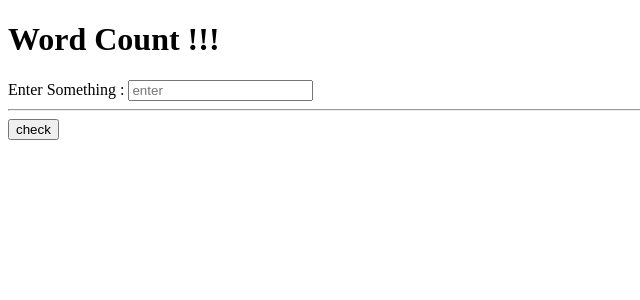
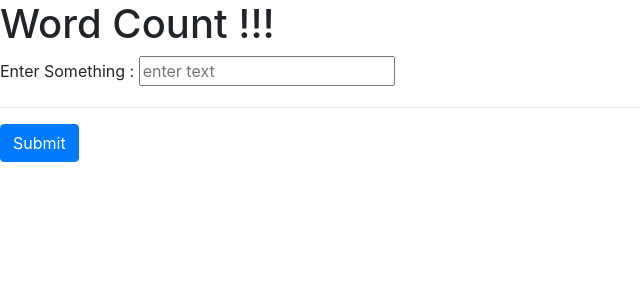
Before and after one commit to dhruven-god/Word-Count, a Django app: page / in a window 1280 px wide. Shown: the top 300 px of the page, without its empty margins (0-640 px from the left). Run offline with Django 3.2, Linux system fonts and the light colour scheme; some libraries are stand-ins or nearby versions.

Commit message:
added little styling

```diff
--- a/templates/home.html
+++ b/templates/home.html
@@ -3,14 +3,20 @@
 <head>
     <meta charset="UTF-8">
     <meta name="viewport" content="width=device-width, initial-scale=1.0">
+    <link rel="stylesheet" href="https://stackpath.bootstrapcdn.com/bootstrap/4.5.2/css/bootstrap.min.css" integrity="sha384-JcKb8q3iqJ61gNV9KGb8thSsNjpSL0n8PARn9HuZOnIxN0hoP+VmmDGMN5t9UJ0Z" crossorigin="anonymous">
+
     <title>Document</title>
+
 </head>
 <body>
     <h1>Word Count !!!</h1>
     <form action="{% url 'submit' %}">
-        <label for="words">Enter Something : </label>
-        <input type="text" name="words" id="w" placeholder="enter"> <hr>
-        <input type="submit" value="check" id="s">
+        <label for="words">Enter Something :</label>
+        <input type="text" name="words" id="w" placeholder="enter text"> <hr>
+        <button type="submit" class="btn btn-primary">Submit</button>
     </form>
+    <script src="https://code.jquery.com/jquery-3.5.1.slim.min.js" integrity="sha384-DfXdz2htPH0lsSSs5nCTpuj/zy4C+OGpamoFVy38MVBnE+IbbVYUew+OrCXaRkfj" crossorigin="anonymous"></script>
+    <script src="https://cdn.jsdelivr.net/npm/popper.js@1.16.1/dist/umd/popper.min.js" integrity="sha384-9/reFTGAW83EW2RDu2S0VKaIzap3H66lZH81PoYlFhbGU+6BZp6G7niu735Sk7lN" crossorigin="anonymous"></script>
+    <script src="https://stackpath.bootstrapcdn.com/bootstrap/4.5.2/js/bootstrap.min.js" integrity="sha384-B4gt1jrGC7Jh4AgTPSdUtOBvfO8shuf57BaghqFfPlYxofvL8/KUEfYiJOMMV+rV" crossorigin="anonymous"></script>
 </body>
 </html>
```
Also changed, not shown: templates/result.html (+7 -1 lines).
